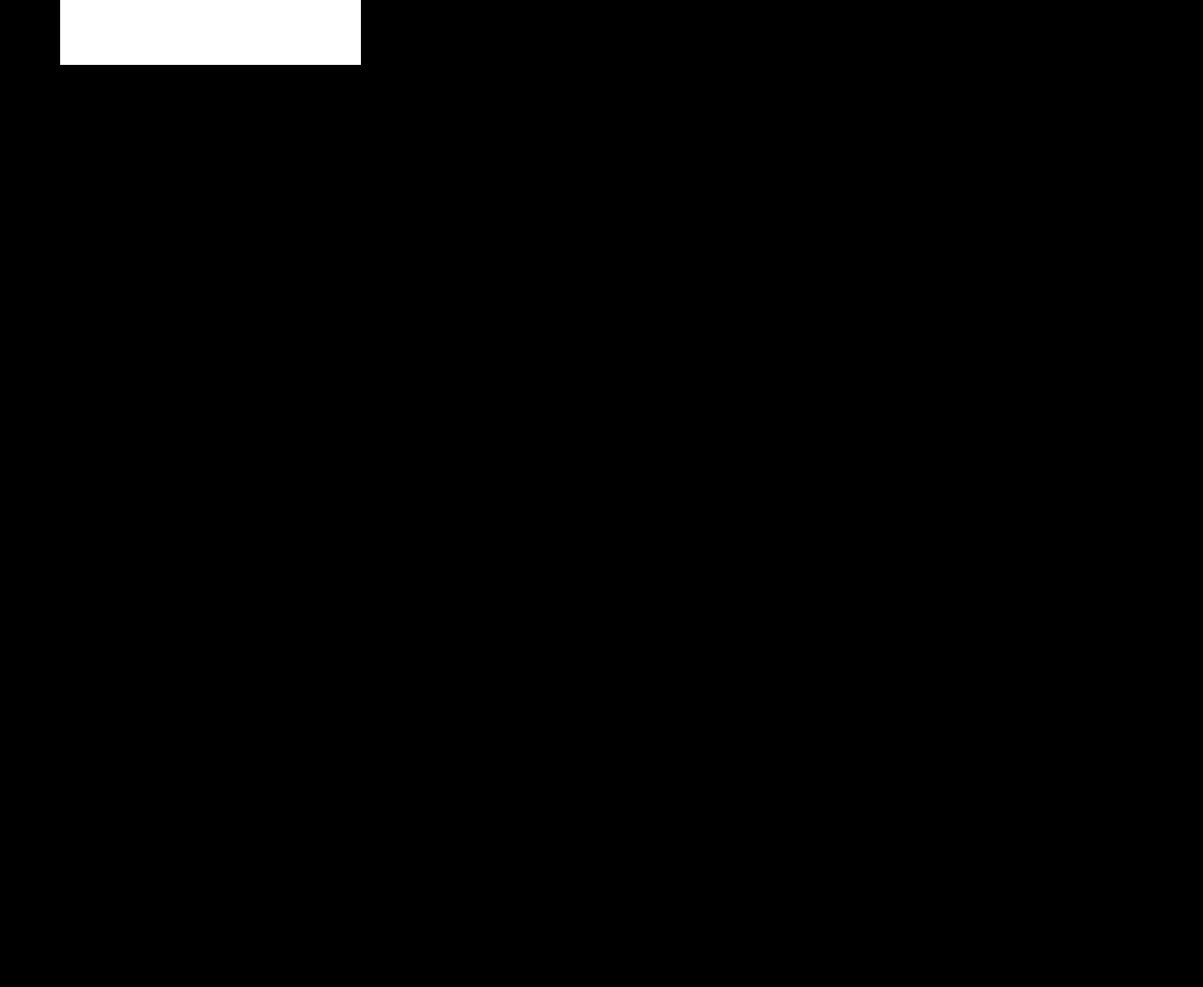
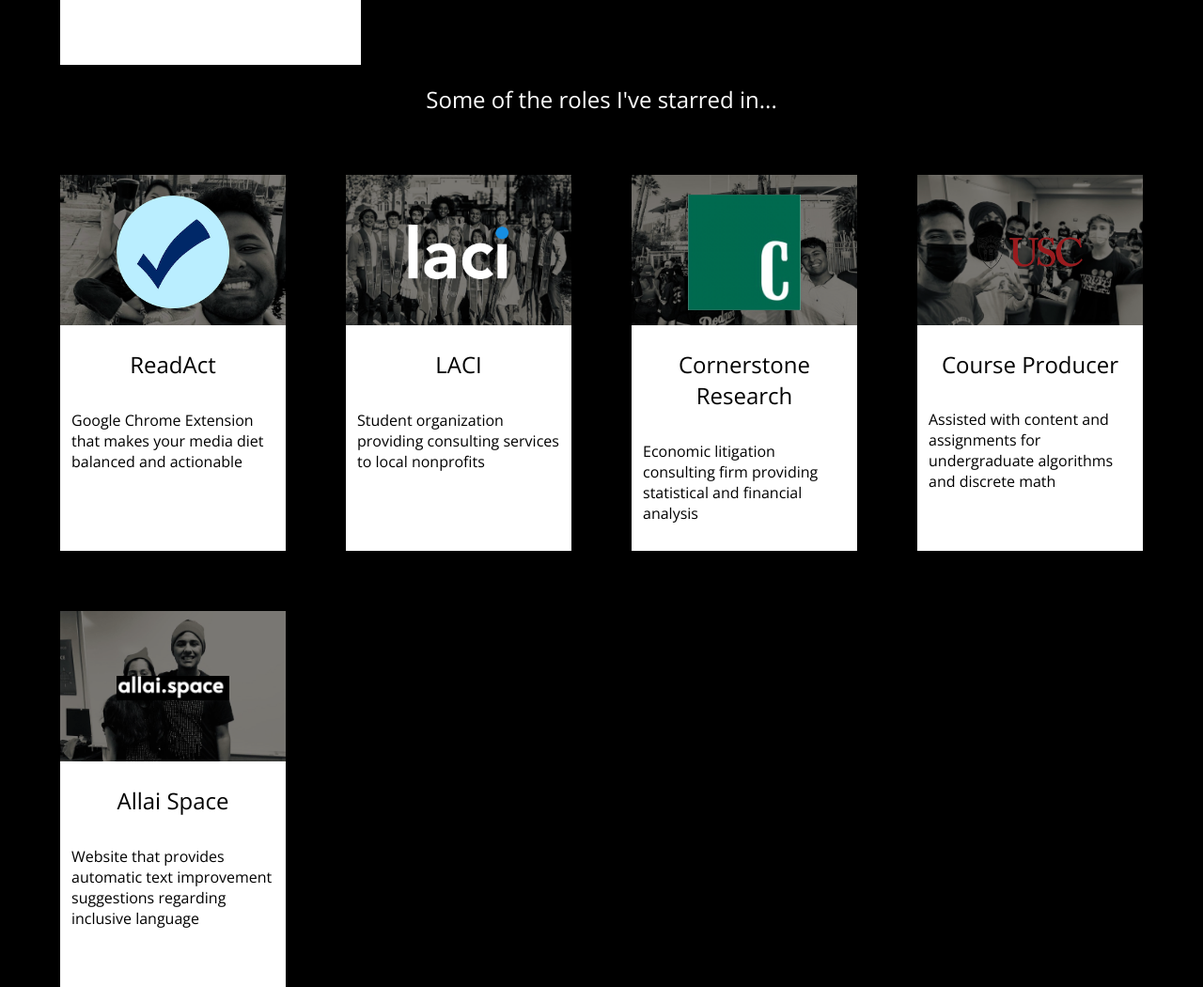
Before and after one commit to EpicAmart/Old-Portfolio, a plain HTML site: page index.html in a window 1280 px wide. Shown: the part 1211-2261 px from the top of the page at 94% size. Before the commit the page ends 1600 px from the top, so only its background shows below. Drawn offline with nearby package versions, Linux system fonts and the light colour scheme.

Commit message:
add projects

```diff
--- a/index.html
+++ b/index.html
@@ -106,9 +106,55 @@
             <p>I'm building my toolbelt every day. Through my computer science minor, I was able to learn the fundamentals of object-oriented programming, data structures, and algorithms in C++. Since then, I've taken on several projects using HTML, CSS, JavaScript, and Python. Given my mathematical background, I have special interest in machine learning and data science, but I also love building full-stack websites and mobile applications that help consumer needs. Don't hesitate to reach out to share opportunities, project ideas, or general good vibes!</p>
         </div>
     </div>
+    <h2 id="subtitle">Some of the roles I've starred in...</h2>
+    <div class="content-three">
+        <div class="project-box">
+            <div class="project-photo">
+                <img class="img1" src="resources/readact.jpg" alt="">
+                <img class = "img2" src="resources/readact_logo.png" alt="">
+            </div>
+
+            <h2>ReadAct</h2>
+            <p>Google Chrome Extension that makes your media diet balanced and actionable</p>
+        </div>
+
+        <div class="project-box">
+            <div class="project-photo">
+                <img class="img1" src="resources/laci.jpg" alt="">
+                <img class = "img2" src="resources/laci_logo.png" alt="">
+            </div>
+            <h2>LACI</h2>
+            <p>Student organization providing consulting services to local nonprofits</p>
+        </div>
+
+        <div class="project-box">
+            <div class="project-photo">
+                <img class="img1" src="resources/cornerstone.jpg" alt="">
+                <img class = "img2" src="resources/cornerstone_logo.png" alt="">
+            </div>
+            <h2>Cornerstone Research</h2>
+            <p>Economic litigation consulting firm providing statistical and financial analysis</p>
+        </div>
+
+        <div class="project-box">
+            <div class="project-photo">
+                <img class="img1" src="resources/cp.jpg" alt="">
+                <img class = "img2" src="resources/usc_logo-removebg-preview.png" alt="">
+            </div>
+            <h2>Course Producer</h2>
+            <p>Assisted with content and assignments for undergraduate algorithms and discrete math</p>
+        </div>
+    </div>
 
     <div class="content-three">
-
+        <div class="project-box">
+            <div class="project-photo">
+                <img class="img1" src="resources/allai.jpg" alt="">
+                <img class = "img2" src="resources/allai_logo.png" alt="">
+            </div>
+            <h2>Allai Space</h2>
+            <p>Website that provides automatic text improvement suggestions regarding inclusive language</p>
+        </div>
     </div>
 </body>
 </html>
--- a/styles.css
+++ b/styles.css
@@ -81,7 +81,7 @@ h2 {
     display:flex;
     flex-direction: row;
     flex-wrap:wrap;
-    height: 100vh;
+    height: 60vh;
     width: 100vw;
 }
 
@@ -91,7 +91,7 @@ h2 {
     flex-direction: column;
     flex:1 1 20%;
     width: 25%;
-    height: 60%;
+    height: 100%;
     margin: 0% 5% 0% 5%;
 }
 
@@ -117,3 +117,48 @@ h2 {
     font-weight:100;
     margin-right: 5%;
 }
+
+.content-three {
+    margin-top: 5%;
+    display:flex;
+    flex-direction: row;
+    flex-wrap:wrap;
+    height: 50vh;
+    width: 100vw;
+}
+
+.project-box {
+    display:flex;
+    flex-direction: column;
+    width: 18.75%;
+    background-color: white;
+    margin-left: 5%;
+}
+
+.project-box > p {
+    margin: 5%;
+}
+
+#subtitle {
+    color: white;
+}
+
+.project-photo {
+    position: relative;
+}
+
+.img1 {
+    width: 100%;
+    height:auto;
+    filter: brightness(50%);
+}
+
+.img2 {
+    position: absolute;
+    width: 50%;
+    margin:auto;
+    left: 0;
+    right: 0;
+    top: 0;
+    bottom: 0;
+}
```
Also changed, not shown: resources/allai.jpg (added), resources/allai_logo.png (added), resources/cornerstone.jpg (added), resources/cornerstone_logo.png (added), resources/cp.jpg (added), resources/laci.jpg (added), resources/laci_logo.png (added), resources/readact.jpg (added), resources/readact_logo.png (added), resources/usc_logo-removebg-preview.png (added), 2 other files.
